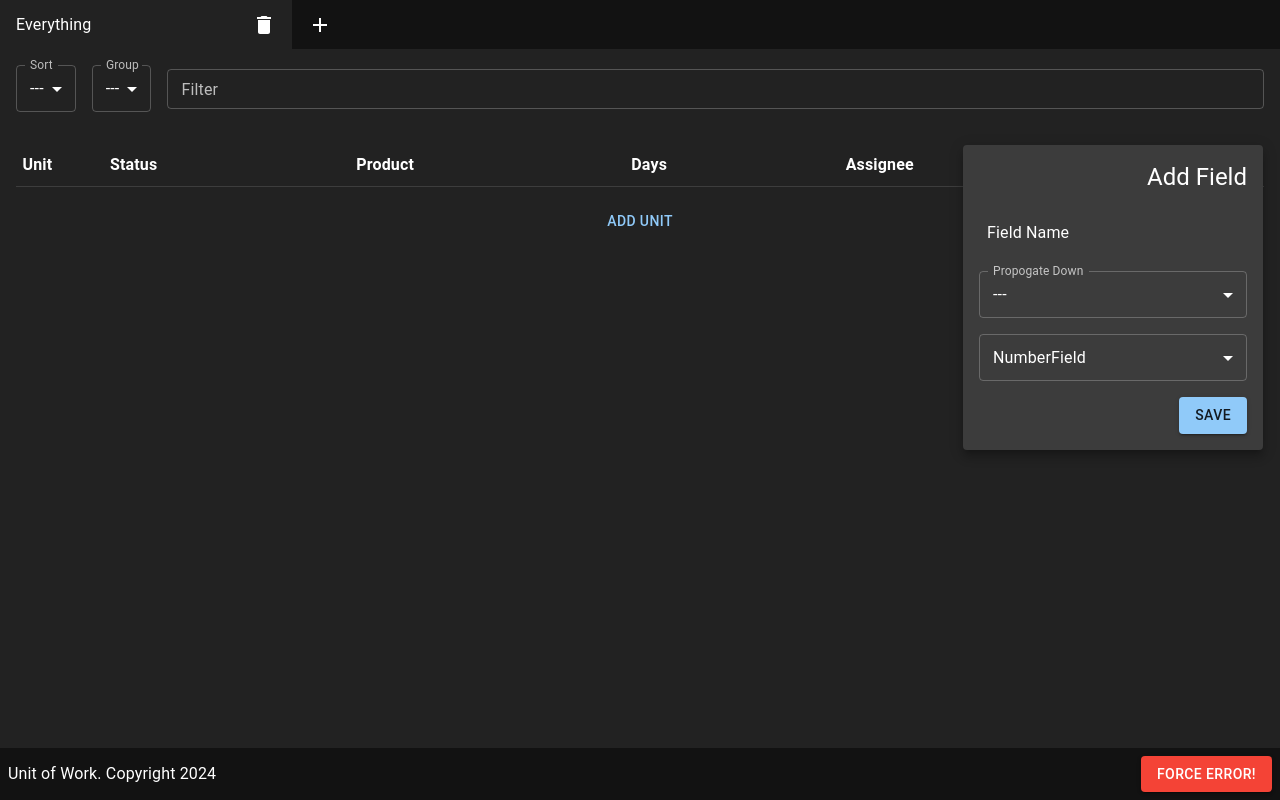
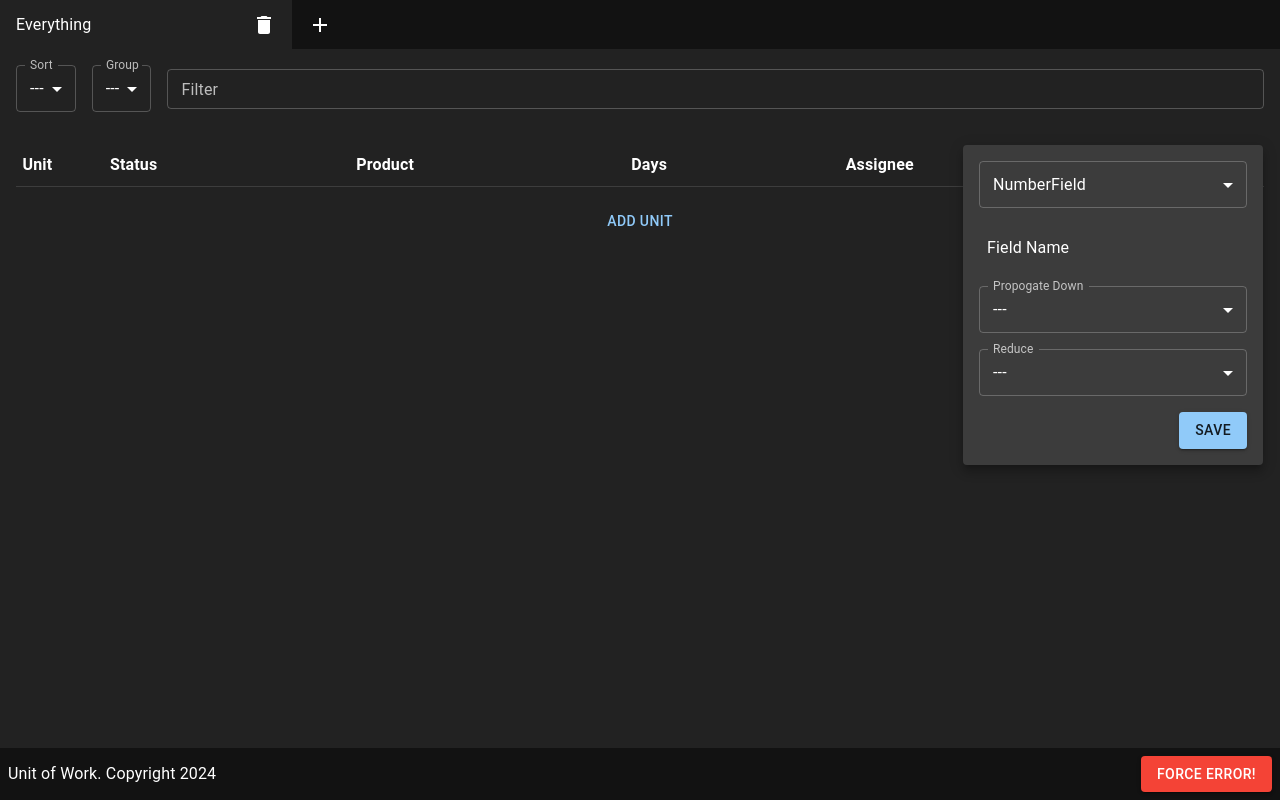
Before and after one commit to spensbot/unit-of-work, a React (Vite) app: page / in a window 1280 px wide. Both pictures are taken after a click on the button 1243 px from the left and 165 px from the top of the page. Built offline with nearby package versions, Linux system fonts and the light colour scheme.

Commit message:
Add Group and Reduce Strategy Views

```diff
--- a/src/Field/AddFieldView.tsx
+++ b/src/Field/AddFieldView.tsx
@@ -1,16 +1,21 @@
-import { Box, Button, Input, Typography } from "@mui/material"
-import { useState } from "react"
+import { Box, Button, Typography } from "@mui/material"
+import { useMemo, useState } from "react"
 import {
+  DateField,
   Field,
   field_ts,
   newField,
+  NumberField,
   PropogateDownStrategy,
+  ReduceStrategy,
   SelectField,
+  UserField,
 } from "./Field"
 import Select from "../components/Select"
 import DisplayInput from "../components/DisplayInput"
 import { useAppDispatch } from "../config/store"
 import { addField } from "../Portfolio/portfolioSlice"
+import { useActivePortfolio } from "../Portfolio/Portfolio"
 
 export default function AddFieldView({ close }: { close: () => void }) {
   const [field, setField] = useState<Field>(newField("NumberField"))
@@ -39,7 +44,11 @@ export default function AddFieldView({ close }: { close: () => void }) {
       gap={2}
       minWidth={300}
     >
-      <Typography variant="h5">Add Field</Typography>
+      <Select
+        value={field.t}
+        onChange={(t) => t && setT(t)}
+        variants={field_ts}
+      />
       <DisplayInput value={field.name} onChange={setName} />
       <Select
         label="Propogate Down"
@@ -47,13 +56,14 @@ export default function AddFieldView({ close }: { close: () => void }) {
         onChange={setPropogateDown}
         variants={["Inherit"]}
       />
-      <Select
-        value={field.t}
-        onChange={(t) => t && setT(t)}
-        variants={field_ts}
-      />
       {field.t === "SelectField" && (
         <SelectOptions field={field} setField={setField} />
+      )}
+      {(field.t === "UserField" || field.t === "SelectField") && (
+        <GroupStrategyView field={field} setField={setField} />
+      )}
+      {(field.t === "NumberField" || field.t === "DateField") && (
+        <ReduceStrategyView field={field} setField={setField} />
       )}
       <Button
         color="primary"
@@ -69,13 +79,12 @@ export default function AddFieldView({ close }: { close: () => void }) {
   )
 }
 
-function SelectOptions({
-  field,
-  setField,
-}: {
-  field: SelectField
+interface SubProps<T> {
+  field: T
   setField: (field: Field) => void
-}) {
+}
+
+function SelectOptions({ field, setField }: SubProps<SelectField>) {
   const [newOption, setNewOption] = useState("")
 
   const addOption = () => {
@@ -98,3 +107,65 @@ function SelectOptions({
     </Box>
   )
 }
+
+function GroupStrategyView({
+  field,
+  setField,
+}: SubProps<SelectField | UserField>) {
+  const fieldGuids = useActivePortfolio((p) => p.fieldGuids)
+  const fieldsByGuid = useActivePortfolio((p) => p.fieldsByGuid)
+
+  const weightFields = useMemo(
+    () =>
+      fieldGuids
+        .map((guid) => fieldsByGuid[guid])
+        .filter((f) => f.t === "NumberField"),
+    [fieldGuids, fieldsByGuid]
+  )
+
+  const weightFieldGuids = weightFields.map((f) => f.guid)
+  const displays = weightFields.map((f) => f.name)
+
+  const setWeightFieldGuid = (weightFieldGuid?: string) => {
+    setField({
+      ...field,
+      propogateUp: {
+        t: "Group",
+        weightFieldGuid,
+      },
+    })
+  }
+
+  return (
+    <Select
+      label="Weight Field"
+      value={field.propogateUp?.weightFieldGuid}
+      onChange={setWeightFieldGuid}
+      variants={weightFieldGuids}
+      displays={displays}
+    />
+  )
+}
+
+function ReduceStrategyView({
+  field,
+  setField,
+}: SubProps<NumberField | DateField>) {
+  const set = (func?: ReduceStrategy["func"]) => {
+    const propogateUp: ReduceStrategy | undefined = func && {
+      t: "Reduce",
+      func,
+    }
+
+    setField({ ...field, propogateUp })
+  }
+
+  return (
+    <Select
+      label="Reduce"
+      value={field.propogateUp?.func}
+      onChange={set}
+      variants={["Sum", "Max", "Min"]}
+    />
+  )
+}
--- a/src/Field/Field.ts
+++ b/src/Field/Field.ts
@@ -38,7 +38,7 @@ export type GroupStrategy = {
 
 export interface ReduceStrategy { // Combine all children values into a single value
   t: 'Reduce',
-  function: 'Sum' | 'Max' | 'Min'
+  func: 'Sum' | 'Max' | 'Min'
 }
 
 export const field_ts = ['UserField', 'NumberField', 'DateField', 'SelectField'] as const
--- a/src/Portfolio/Portfolio.ts
+++ b/src/Portfolio/Portfolio.ts
@@ -40,7 +40,7 @@ export function newPortfolio(): Portfolio {
       'Field_3': {
         guid: 'Field_3', t: 'NumberField', name: 'Days', propogateUp: {
           t: 'Reduce',
-          function: 'Sum'
+          func: 'Sum'
         }
       },
       'Field_4': {
--- a/src/Portfolio/updatePortfolio.ts
+++ b/src/Portfolio/updatePortfolio.ts
@@ -84,7 +84,7 @@ function reducePassUps(field: Field, unit: Unit, passUpsIn: [FieldVal, number][]
 
   if (field.propogateUp?.t === 'Reduce' && field.t === 'NumberField') {
     // TODO: Fix this to prevent bad fieldVal types
-    const func = reduce.number[field.propogateUp.function]
+    const func = reduce.number[field.propogateUp.func]
     return reduceFields(passUpsIn.map(([val, _]) => val) as NumberFieldVal[], n => n.val, func, n => ({ t: 'Number', val: n }))
   }
 }
```
